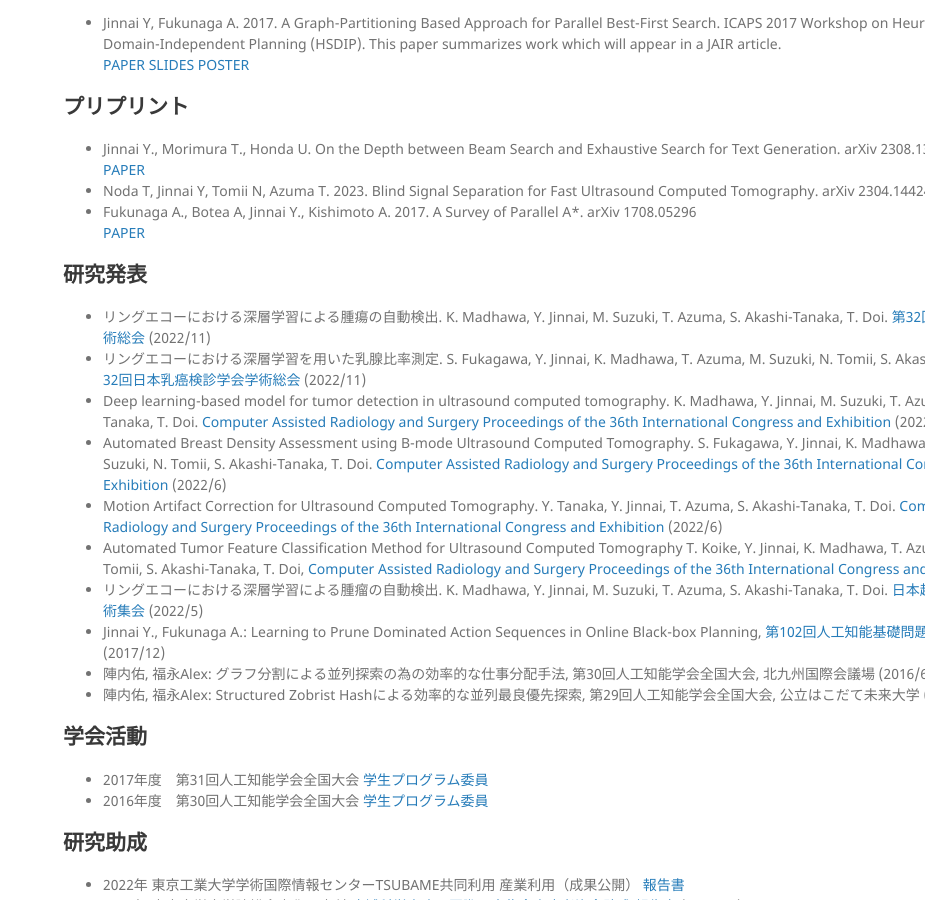
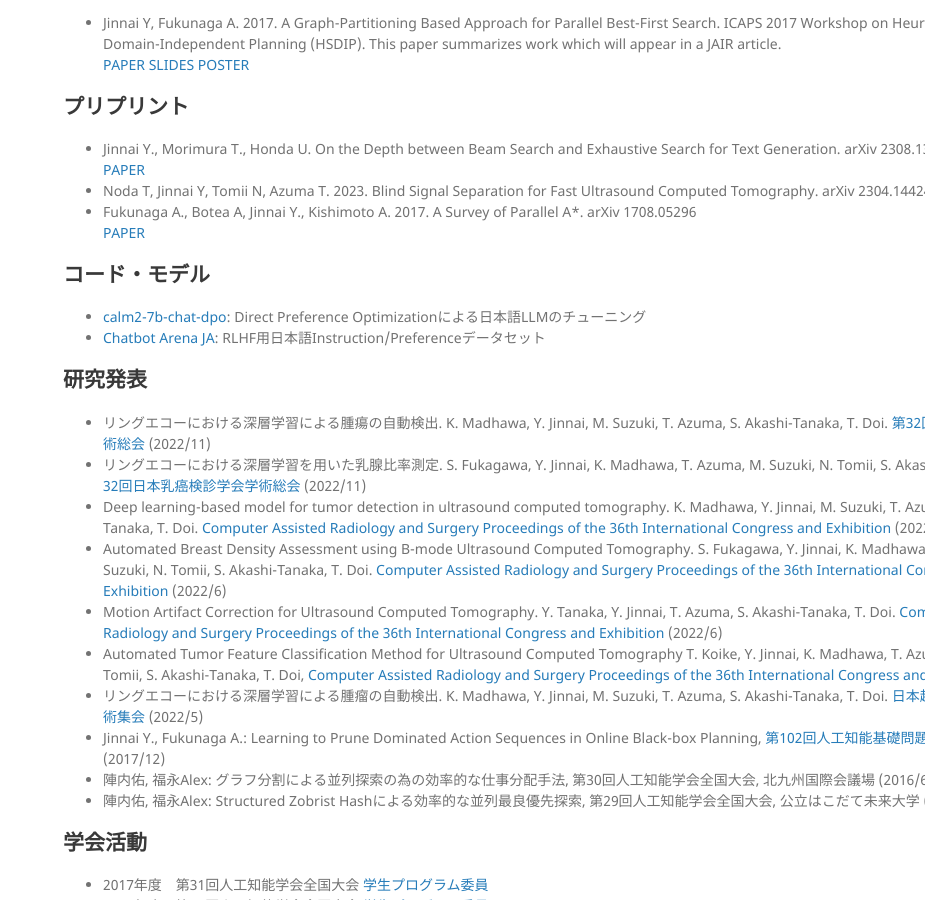
Before and after one commit to jinnaiyuu/jinnaiyuu.github.io, a Jekyll site: the page built from ja/index.md, in a window 1280 px wide and 900 px high, scrolled down 1914 px. Shown: the whole window, without its empty margins (355-1280 px from the left). Built offline with Jekyll 4.4.1, drawn with Linux system fonts in a browser that asks for light colours; our own code applies the rules of GitHub Pages for plain Markdown files; some of the changed text lies outside the part shown.

Commit message:
added ja llm

```diff
--- a/ja/index.md
+++ b/ja/index.md
@@ -7,7 +7,7 @@ Researcher, CyberAgent AI Lab
 
 ## 研究分野
 
-人工知能、強化学習、機械学習、プランニング、グラフ探索、医用画像処理
+人工知能、強化学習、自然言語生成、機械学習、プランニング、グラフ探索、医用画像処理
 
 ## ブックチャプター
 
@@ -67,6 +67,11 @@ Researcher, CyberAgent AI Lab
 - Fukunaga A., Botea A, Jinnai Y., Kishimoto A. 2017. A Survey of Parallel A*. arXiv 1708.05296
 [PAPER](https://arxiv.org/abs/1708.05296)
 
+## コード・モデル
+
+- [calm2-7b-chat-dpo](https://huggingface.co/cyberagent/calm2-7b-chat-dpo-experimental): Direct Preference Optimizationによる日本語LLMのチューニング
+- [Chatbot Arena JA](https://huggingface.co/datasets/cyberagent/chatbot-arena-ja-calm2-7b-chat-experimental): RLHF用日本語Instruction/Preferenceデータセット
+
 ## 研究発表
 
 - リングエコーにおける深層学習による腫瘍の自動検出. K. Madhawa, Y. Jinnai, M. Suzuki, T. Azuma, S. Akashi-Tanaka, T. Doi. [第32回日本乳癌検診学会学術総会](https://convention.jtbcom.co.jp/jabcs2022/) (2022/11)
@@ -102,7 +107,6 @@ Jinnai Y. 2017. On Hash-Based Work Distribution Methods for Parallel Best-First
 
 - 学士
 陣内 佑, マルチコアマシンにおける並列A*探索の探索オーバーヘッドの解析とアルゴリズムの再評価 (2014) (指導教官: [福永 Alex](http://metahack.org/index.html))
-
 
 ## ティーチング
 
```
